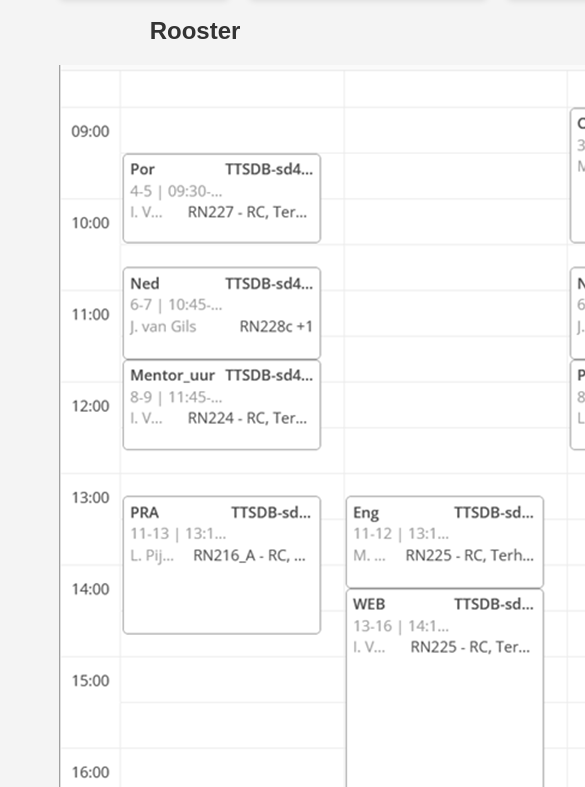
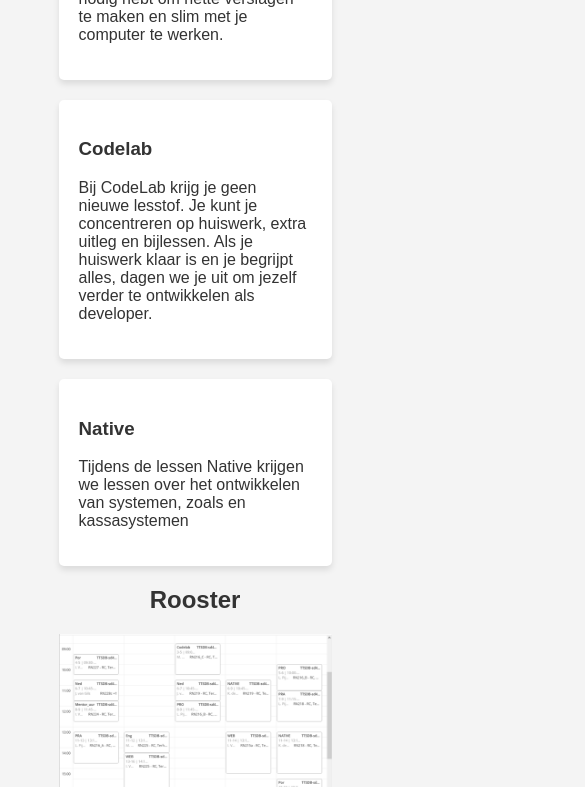
Before and after one commit to Loukman-b/open-dag, a plain HTML site: page index.html in a window 390 px wide. Shown: the part 1213-2000 px from the top of the page, 585 px wide, since content can reach past the window. Drawn offline with Linux system fonts and the light colour scheme.

Commit message:
responsive gemaakt

```diff
--- a/index.html
+++ b/index.html
@@ -159,6 +159,10 @@
             width: 70%;
             margin: 0 auto;
         }
+        img{
+            max-width: 100%;
+            height: auto;
+        }
         h2{
             text-align: center;
         }
@@ -239,7 +243,16 @@
             background-color: #555;
         }
 
+        @media (max-width: 768px) {
+        .vakken {
+            grid-template-columns: 1fr;
 
+        }
+        .rooster img, .blokindeling img {
+        width: 100%;
+        height: auto;
+        }
+    }
     </style>
 </body>
 </html>
```
